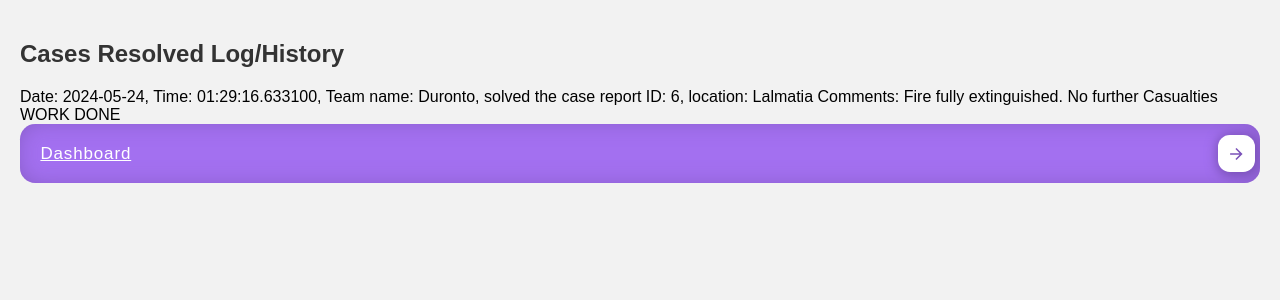
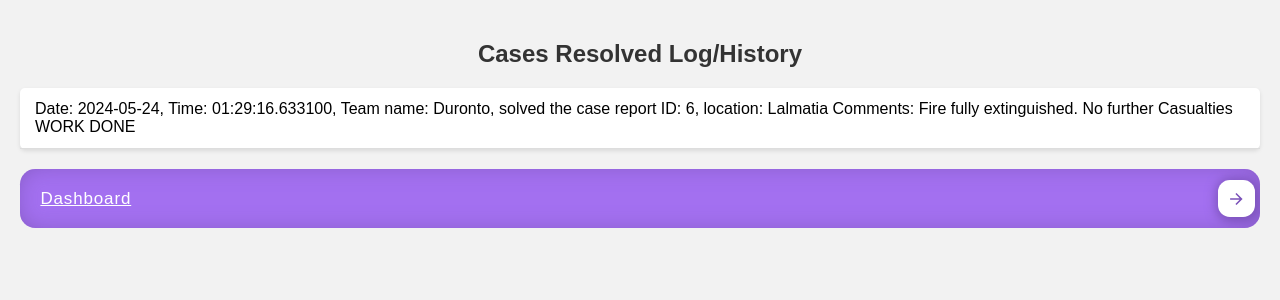
Before and after one commit to ahmedshafin/299, a Django app: page /log/ in a window 1280 px wide. Shown: the top 300 px of the page. Run offline with Django 5.2, Linux system fonts and the light colour scheme; data comes from the database, SQL or seed files in the repository; both versions use the stored data as it was after the commit.

Commit message:
Styling log

```diff
--- a/templates/log.html
+++ b/templates/log.html
@@ -12,6 +12,7 @@
         padding: 20px;
     }
     h2 {
+        text-align: center;
         color: #333;
     }
     form {
@@ -49,6 +50,7 @@
         background-color: #fff;
         border-radius: 5px;
         box-shadow: 0 2px 4px rgba(0, 0, 0, 0.1);
+        margin-bottom: 20px;
     }
     th, td {
         padding: 12px 15px;
@@ -62,36 +64,27 @@
     tr:nth-child(even) {
         background-color: #f2f2f2;
     }
-
     .action-button {
         padding: 8px 16px;
-        background-color: #c02121; /* Green */
+        background-color: #c02121;
         color: white;
         border: none;
         border-radius: 4px;
         cursor: pointer;
     }
     .action-button:hover {
-        background-color: #f5c000; /* Darker green */
+        background-color: #f5c000;
     }
-
-    /* Style for icon */
     .action-icon {
         margin-right: 5px;
     }
-
-    /* Style for button container */
     .action-button-container {
         display: flex;
         align-items: center;
     }
-
-    /* Style for spacing between button and text */
     .action-button-container td {
         padding-right: 10px;
     }
-
-    /* Backbutton style */
     .cssbuttons-io-button {
         background: #a370f0;
         color: white;
@@ -112,7 +105,6 @@
         padding-right: 3.3em;
         cursor: pointer;
     }
-
     .cssbuttons-io-button .icon {
         background: white;
         margin-left: 1em;
@@ -127,21 +119,17 @@
         right: 0.3em;
         transition: all 0.3s;
     }
-
     .cssbuttons-io-button:hover .icon {
         width: calc(100% - 0.6em);
     }
-
     .cssbuttons-io-button .icon svg {
         width: 1.1em;
         transition: transform 0.3s;
         color: #7b52b9;
     }
-
     .cssbuttons-io-button:hover .icon svg {
         transform: translateX(0.1em);
     }
-
     .cssbuttons-io-button:active .icon {
         transform: scale(0.95);
     }
@@ -151,22 +139,21 @@
 
     <h2>Cases Resolved Log/History</h2>
 
-    {% for i in log %}
+
     <table id="team-list">
 
         <tbody>
-            <!-- Loop through teams and display them -->
-            <!-- For demonstration purpose, let's assume teams is a list of dictionaries with 'name' key -->
+            {% for i in log %}
+            <tr>
+                <td>{{ i.log }}</td>
 
-          {{i.log}}
+            </tr>
+            {% endfor %}
+        </tbody>
+    </table>
 
-        </tbody>
-
-    </table>
-    {% endfor %}
 
     <!-- Button to return to dashboard -->
-
     <a href="{% url 'dashboardView' %}" class="cssbuttons-io-button">
         Dashboard
         <div class="icon">
@@ -177,8 +164,5 @@
         </div>
     </a>
 
-
-
-
 </body>
 </html>
```
Also changed, not shown: app1/admin.py (line endings or trailing spaces), db.sqlite3. Lines whose indentation alone changed are shown as unchanged.
